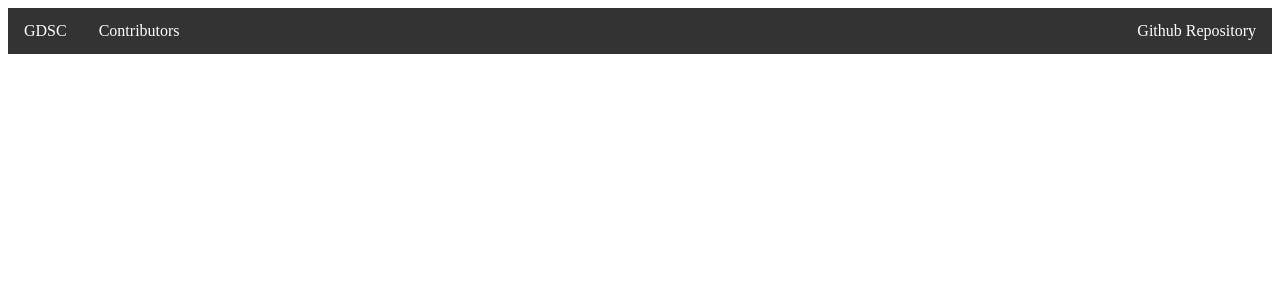
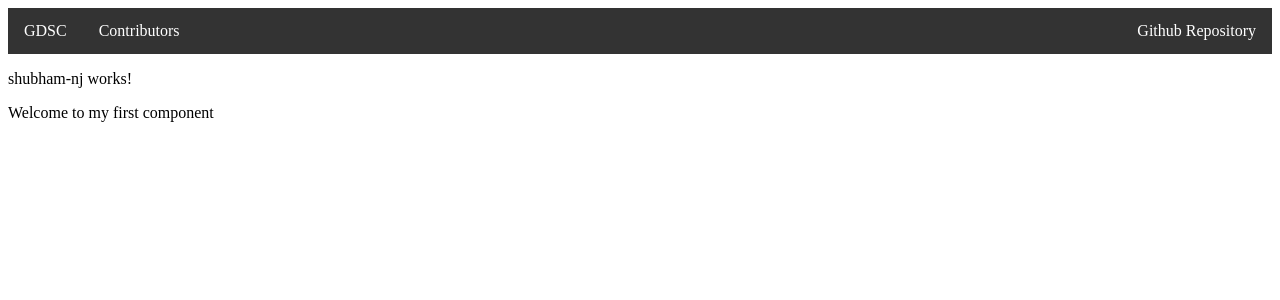
Before and after one commit to shuxton/GDSC-Angular, an Angular app in the folder 1-setup-and-component/: page /shubham-nj in a window 1280 px wide. Before the commit this address led to /. Shown: the top 300 px of the page. Built offline with nearby package versions, Linux system fonts and the light colour scheme.

Commit message:
generated my component

```diff
--- a/1-setup-and-component/src/app/app-routing.module.ts
+++ b/1-setup-and-component/src/app/app-routing.module.ts
@@ -1,11 +1,13 @@
 import { NgModule } from '@angular/core';
 import { RouterModule, Routes } from '@angular/router';
+import { ShubhamNJComponent } from './shubham-nj/shubham-nj.component';
 import { ShuxtonComponent } from './shuxton/shuxton.component';
 
 // Add your component here
 // Please make sure that the path is the same as the link you added in the shuxton.component.ts file
 const routes: Routes = [
   { path: 'shuxton', component: ShuxtonComponent },
+  {path:'shubham-nj', component: ShubhamNJComponent}
 ];
 
 @NgModule({
--- a/1-setup-and-component/src/app/app.module.ts
+++ b/1-setup-and-component/src/app/app.module.ts
@@ -4,11 +4,13 @@ import { BrowserModule } from '@angular/platform-browser';
 import { AppRoutingModule } from './app-routing.module';
 import { AppComponent } from './app.component';
 import { ShuxtonComponent } from './shuxton/shuxton.component';
+import { ShubhamNJComponent } from './shubham-nj/shubham-nj.component';
 
 @NgModule({
   declarations: [
     AppComponent,
-    ShuxtonComponent
+    ShuxtonComponent,
+    ShubhamNJComponent
   ],
   imports: [
     BrowserModule,
--- /dev/null
+++ b/1-setup-and-component/src/app/shubham-nj/shubham-nj.component.html
@@ -0,0 +1,4 @@
+<p>shubham-nj works!</p>
+<div>
+    Welcome to my first component
+</div>
--- /dev/null
+++ b/1-setup-and-component/src/app/shubham-nj/shubham-nj.component.ts
@@ -0,0 +1,15 @@
+import { Component, OnInit } from '@angular/core';
+
+@Component({
+  selector: 'app-shubham-nj',
+  templateUrl: './shubham-nj.component.html',
+  styleUrls: ['./shubham-nj.component.css']
+})
+export class ShubhamNJComponent implements OnInit {
+
+  constructor() { }
+
+  ngOnInit(): void {
+  }
+
+}
--- a/1-setup-and-component/src/app/shuxton/shuxton.component.ts
+++ b/1-setup-and-component/src/app/shuxton/shuxton.component.ts
@@ -17,7 +17,12 @@ export class ShuxtonComponent implements OnInit {
 
   //Add your name and link to the array below
 
-  participants : Participant[]= [{id:1,name: 'Shubham', link: 'shuxton'}]
+  participants : Participant[]= [{id:1,name: 'Shubham', link: 'shuxton'},
+  {
+    id:2,
+    name: 'Shubham NJ',
+    link: 'shubham-nj'
+  }]
 
 
   constructor() { }
```
Also changed, not shown: 1-setup-and-component/src/app/shubham-nj/shubham-nj.component.css (added), 1 other file (tests, documents, lock files or other folders).
